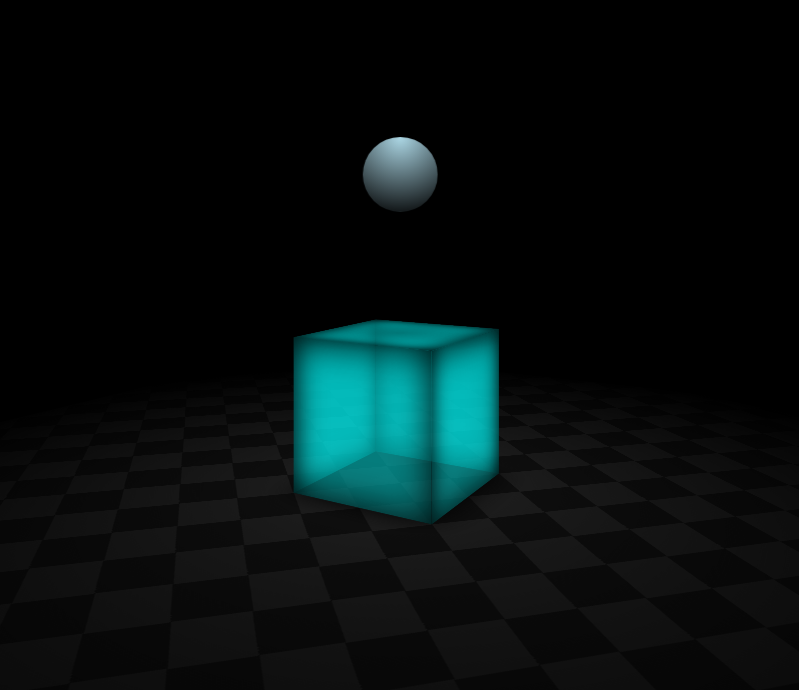
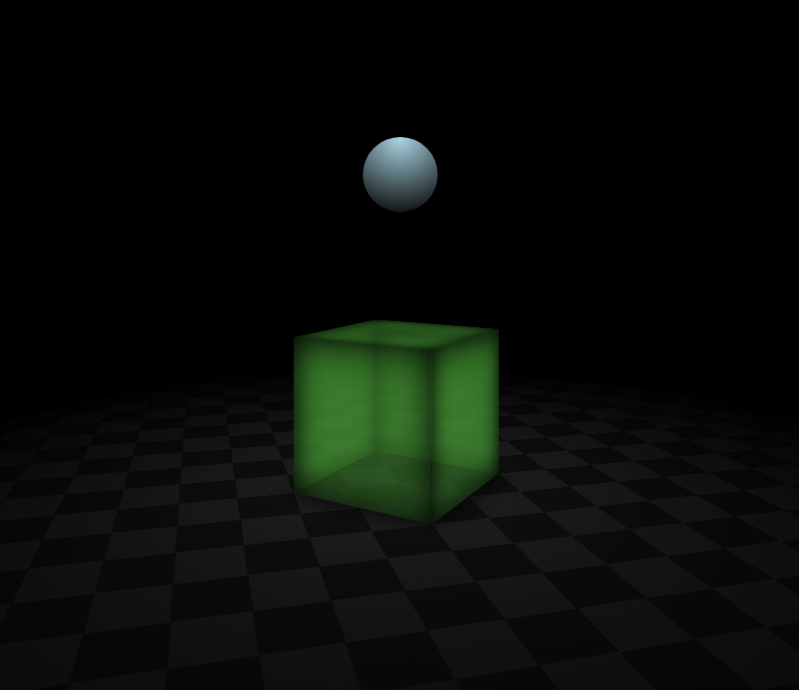
Before and after one commit to AndyCatlow/kevinpowelltutorials, a plain HTML site: page 3d-css/index.html in a window 1280 px wide. Shown: the whole page, without its empty margins (240-1039 px from the left). Drawn offline with Linux system fonts and the light colour scheme.

Commit message:
change box color

```diff
--- a/3d-css/index.css
+++ b/3d-css/index.css
@@ -1,5 +1,5 @@
 :root {
-  --boxColor: #0ff7;
+  --boxColor: rgba(75, 165, 57, 0.467);
   --rotateSpeed: 30s;
   --bounceSpeed: 1.5s;
 }
```
